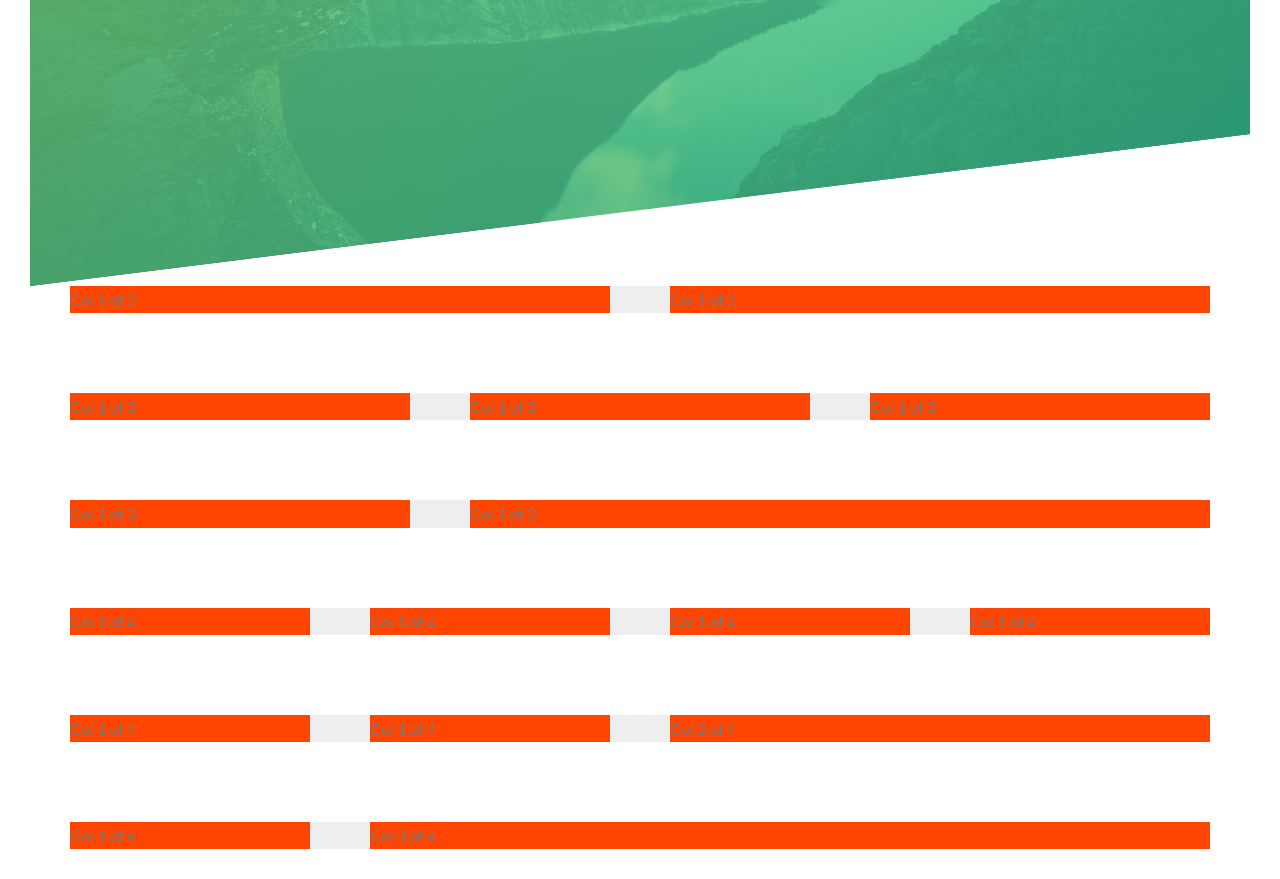
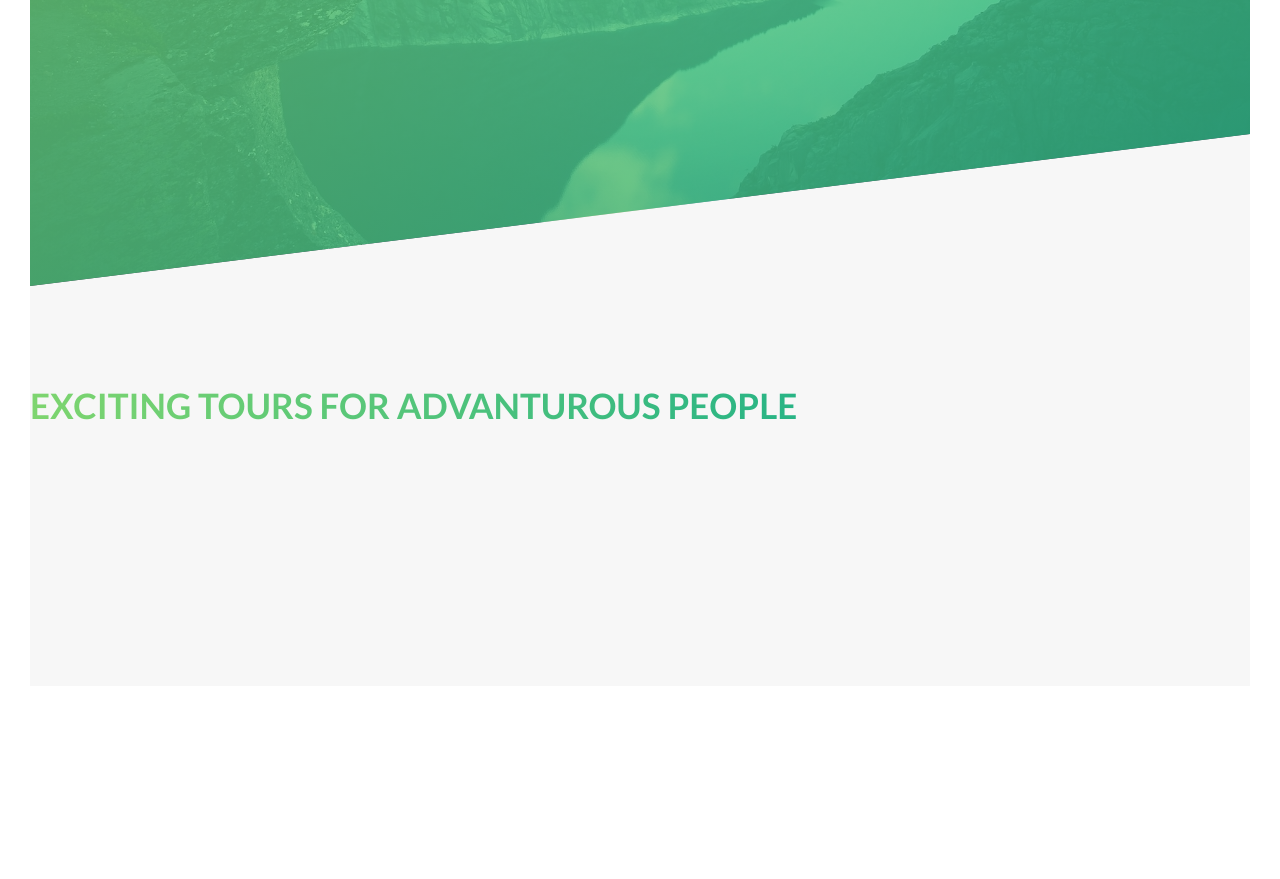
Before and after one commit to cristnascimento/css-natours, a website: page index.html in a window 1280 px wide. Shown: the part 504-1383 px from the top of the page. After the commit the page ends 1220 px from the top, so only its background shows below. Drawn offline with Linux system fonts and the light colour scheme.

Commit message:
Adding heading with linear-gradient. closes #18

```diff
--- a/index.html
+++ b/index.html
@@ -27,6 +27,14 @@
             </div>
         </header>
 
+        <main>
+            <section class="section-about">
+                <h2 class="heading-secondary">
+                    Exciting tours for advanturous people
+                </h2>
+            </section>
+        </main>
+        <!--
         <section class="grid-test">
             <div class="row">
                 <div class="col-1-of-2">Col 1 of 2</div>
@@ -61,6 +69,6 @@
                 <div class="col-1-of-4">Col 1 of 4</div>
                 <div class="col-3-of-4">Col 3 of 4</div>
             </div>
-        </section>
+        </section> -->
     </body>
 </html>
--- a/sass/abstracts/_variables.scss
+++ b/sass/abstracts/_variables.scss
@@ -1,11 +1,15 @@
 $color-primary: #55c57a;
 $color-primary-light: #7ed56f;
 $color-primary-dark: #28b485;
+
+$color-grey-light-1: #f7f7f7;
 
 $color-gray-dark: #777;
 $color-white: #fff;
 $color-black: #000;
 
+
+
 $grid-width: 114rem;
 $gutter-vertical: 8rem;
 $gutter-horizontal: 6rem;
--- a/sass/base/_typography.scss
+++ b/sass/base/_typography.scss
@@ -35,3 +35,13 @@ body {
         animation: moveInRight 1s ease-out;
     }
 }
+
+.heading-secondary {
+    font-size: 3.5rem;
+    text-transform: uppercase;
+    font-weight: 700;
+    display: inline-block;
+    background-image: linear-gradient(to right, $color-primary-light, $color-primary-dark);
+    -webkit-background-clip: text;
+    color: transparent;
+}
--- a/sass/pages/_home.scss
+++ b/sass/pages/_home.scss
@@ -0,0 +1,5 @@
+.section-about {
+    background-color: $color-grey-light-1;
+    padding: 25rem 0;
+    margin-top: -20vh;
+}
```
Also changed, not shown: css/style.css.
